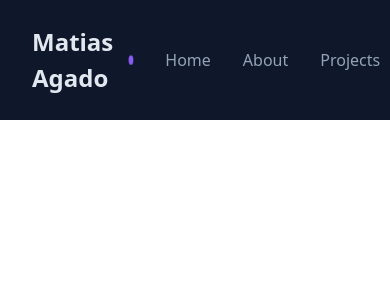
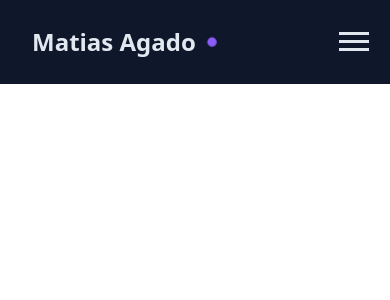
Before and after one commit to matiasagado/my-portfolio, a React (Vite) app: page / in a window 390 px wide. Shown: the top 300 px of the page. Built offline with nearby package versions, Linux system fonts and the light colour scheme.

Commit message:
Header.css: nav mobile view stlying

```diff
--- a/src/components/Header/Header.css
+++ b/src/components/Header/Header.css
@@ -52,10 +52,6 @@
   }
 }
 
-.nav {
-  margin-left: auto;
-}
-
 .nav-list {
   display: flex;
   align-items: center;
@@ -91,7 +87,6 @@
   bottom: -4px;
   left: 0;
   background-color: var(--primary);
-  transition: width 0.3s ease;
 }
 
 .nav-item a:hover::after {
@@ -100,4 +95,78 @@
 
 .menu-toggle {
   display: none;
+  background: none;
+  border: none;
+  cursor: pointer;
+  outline: none;
+  -webkit-tap-highlight-color: transparent;
 }
+
+.menu-toggle:focus,
+.menu-toggle:active {
+  outline: none;
+  box-shadow: none;
+  -webkit-tap-highlight-color: transparent;
+}
+
+@media (max-width: 768px) {
+  .menu-toggle {
+    display: block;
+    width: 30px;
+    height: 30px;
+    position: relative;
+    outline: none;
+    -webkit-tap-highlight-color: transparent;
+  }
+  .menu-icon,
+  .menu-icon::before,
+  .menu-icon::after {
+    position: absolute;
+    width: 30px;
+    height: 3px;
+    background-color: var(--accent);
+  }
+
+  .menu-icon {
+    top: 13px;
+  }
+
+  .menu-icon::after,
+  .menu-icon::before {
+    content: "";
+    left: 0;
+  }
+
+  .menu-icon::before {
+    top: -8px;
+  }
+
+  .menu-icon::after {
+    top: 8px;
+  }
+
+  .nav {
+    position: absolute;
+    top: 100%;
+    left: 0;
+    right: 0;
+    background-color: var(--background);
+    height: 0;
+    overflow: hidden;
+    transition: height 0.3s ease;
+  }
+
+  .nav-open {
+    height: 300px;
+  }
+
+  .nav-list {
+    flex-direction: column;
+    padding: 1rem 2rem;
+  }
+
+  .nav-item {
+    margin: 1rem 0;
+    margin-left: 0;
+  }
+}
--- a/src/components/Header/Header.jsx
+++ b/src/components/Header/Header.jsx
@@ -1,6 +1,6 @@
 import "./Header.css";
 import GitHubIcon from "@mui/icons-material/GitHub";
-import { useState } from "react";
+import React, { useState } from "react";
 
 function Header() {
   const [isMenuOpen, setIsMenuOpen] = useState(false);
@@ -41,7 +41,7 @@ function Header() {
         </ul>
       </nav>
 
-      <button className="menu-toggle">
+      <button className="menu-toggle" onClick={toggleMenu}>
         <div className="menu-icon"></div>
       </button>
     </header>
```
